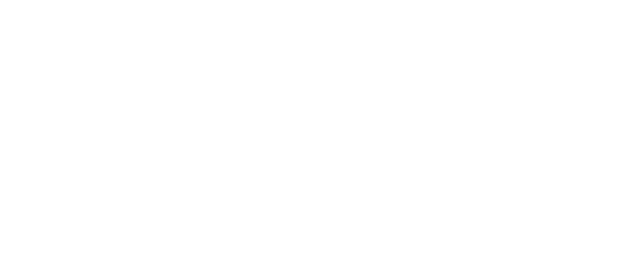
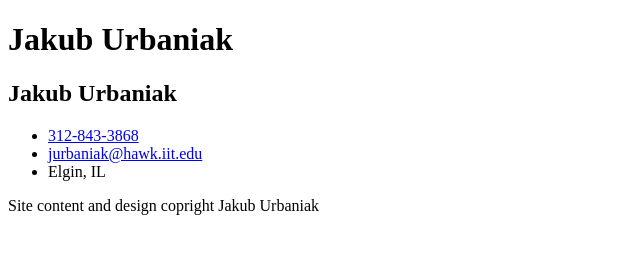
Before and after one commit to JakubUrbaniak/MyWebsite, a plain HTML site: page resume/index.html in a window 1280 px wide. Shown: the whole page, without its empty margins (0-640 px from the left). Drawn offline with Linux system fonts and the light colour scheme.

Commit message:
Add structured contact info in resume

```diff
--- a/resume/index.html
+++ b/resume/index.html
@@ -5,6 +5,33 @@
     <title>Resume: Jakub Urbaniak </title>
   </head>
   <body>
-
+    <header>
+      <h1>Jakub Urbaniak</h1>
+    </header>
+    <main id="core">
+      <article id="resume">
+        <header>
+          <h2>Jakub Urbaniak</h2>
+          <ul>
+            <li>
+              <a href="tel:+1-312-843-3868">
+                312-843-3868
+              </a>
+            </li>
+            <li>
+              <a href="mailto:jurbaniak@hawk.iit.edu">
+                jurbaniak@hawk.iit.edu
+              </a>
+            </li>
+            <li>
+              Elgin, IL
+            </li>
+          </ul>
+        </header>
+      </article>
+    </main>
+    <footer>
+      <p>Site content and design copright Jakub Urbaniak</p>
+    </footer>
   </body>
 </html>
```
